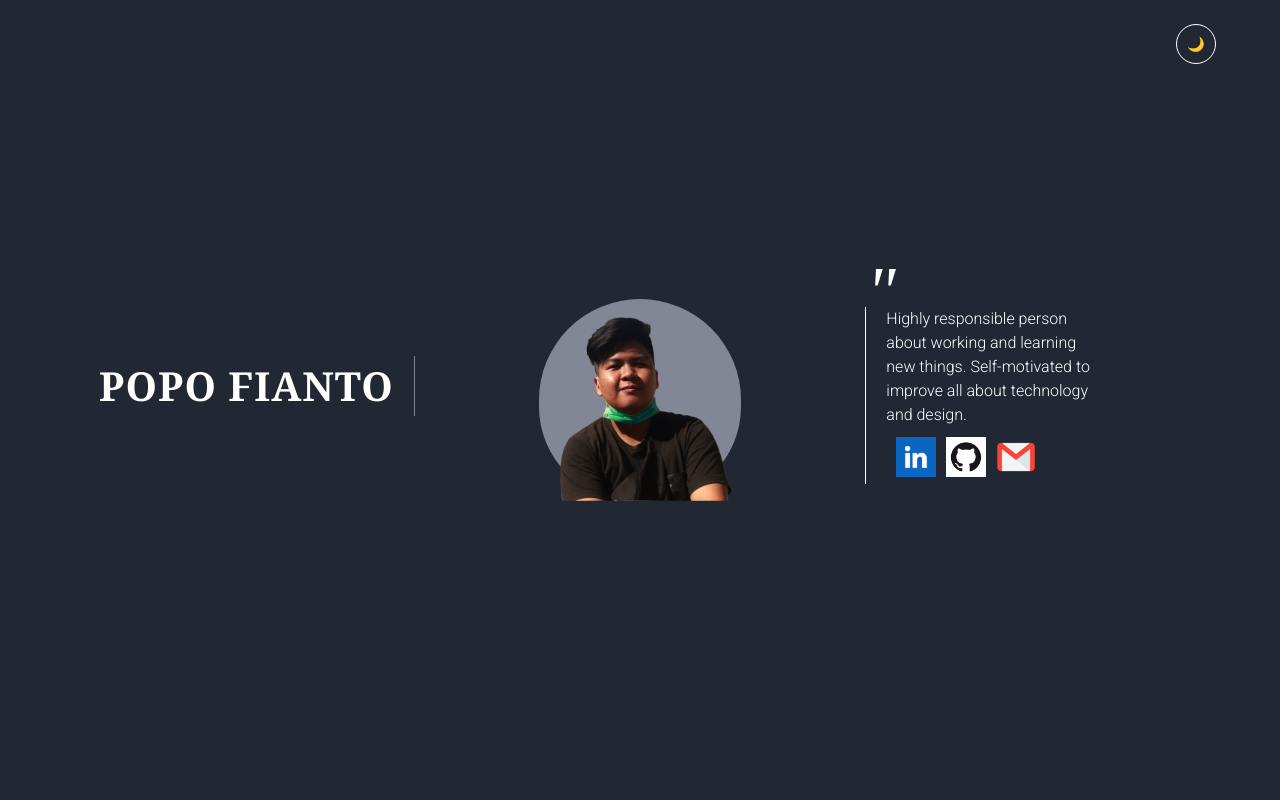
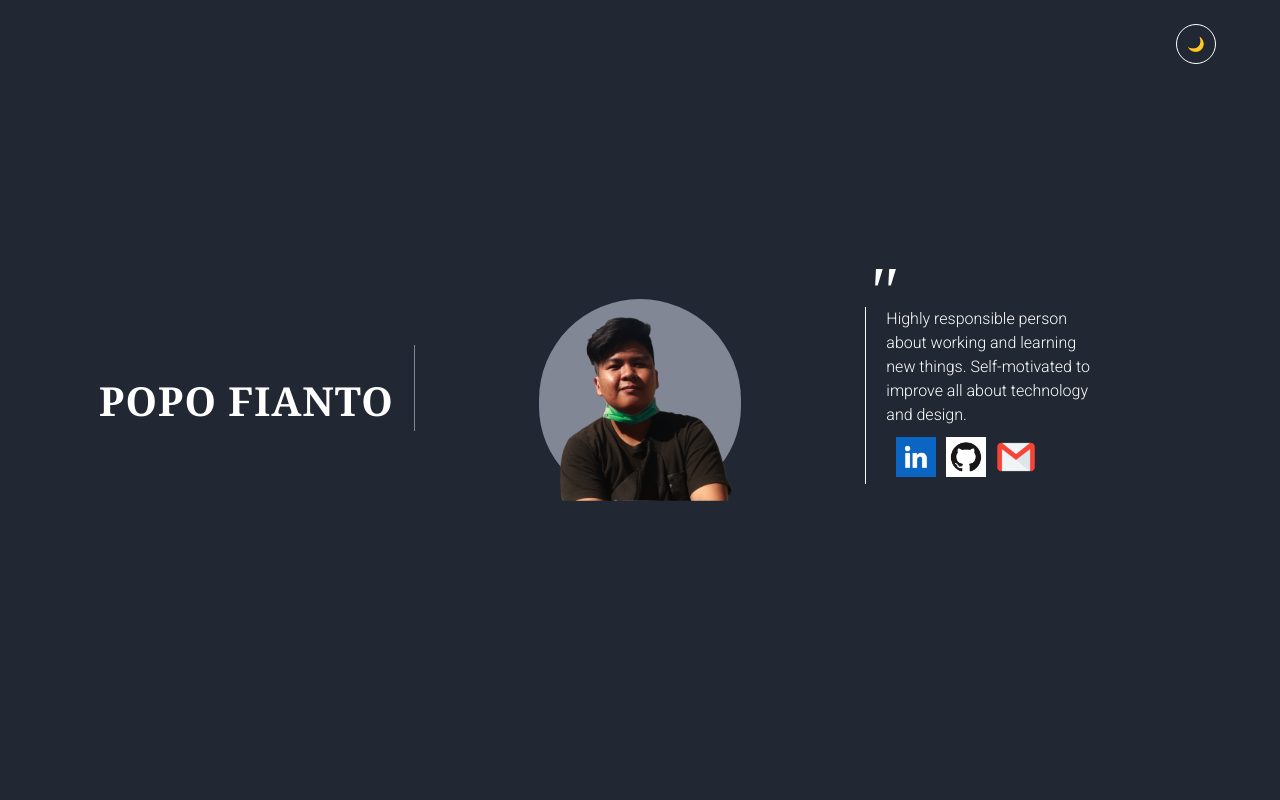
Before and after one commit to ppofiant/MyResume, a Next.js app: page / in a window 1280 px wide. Shown: the top 800 px of the page. Built offline with nearby package versions, Linux system fonts and the light colour scheme.

Commit message:
handle animation role

```diff
--- a/styles/style.css
+++ b/styles/style.css
@@ -49,6 +49,8 @@
 .profile-name #role {
     letter-spacing: 0.5px;
     color: var(--role);
+    content: '';
+    height: 30px;
 }
 
 .profile-name #fullname {
```
